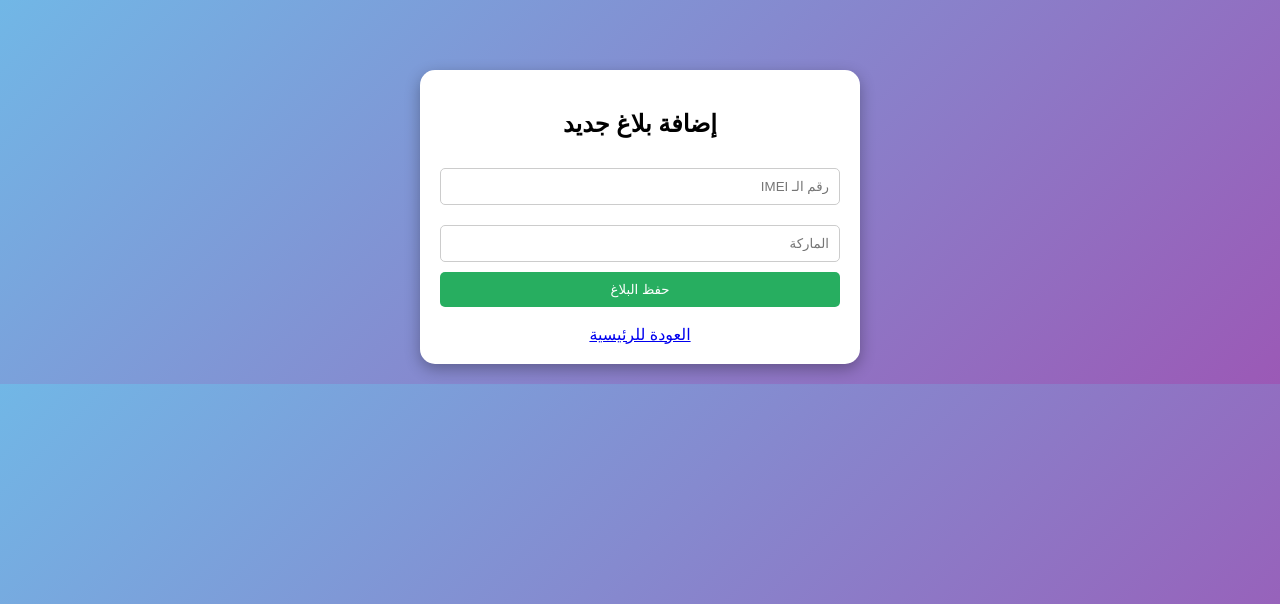
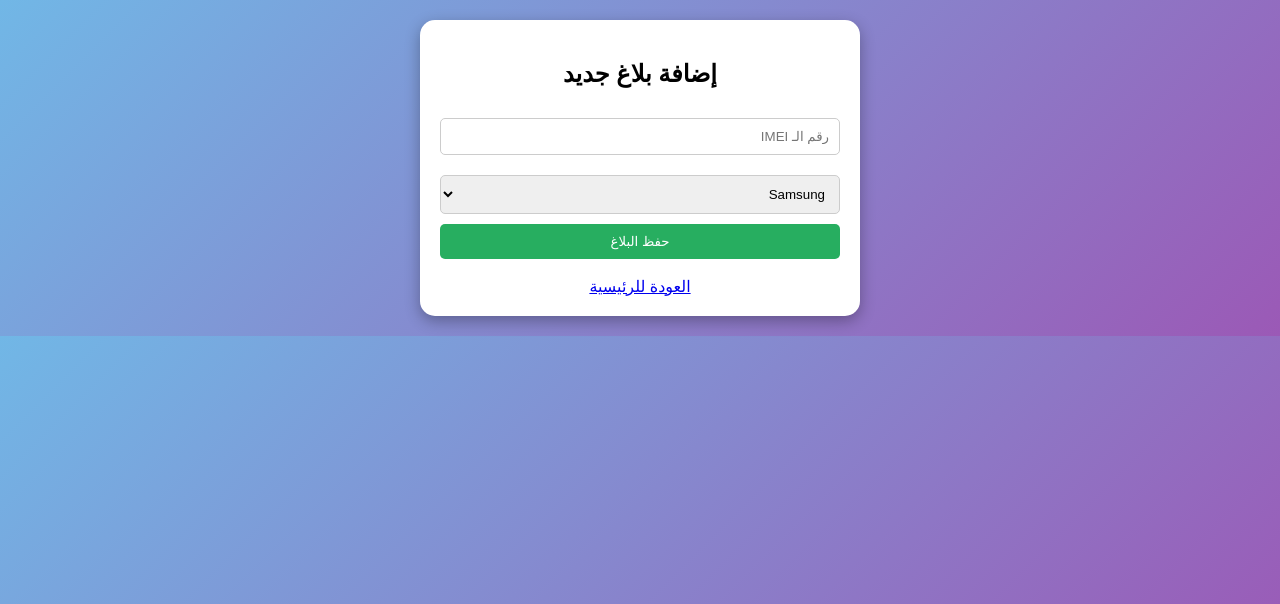
Before and after one commit to Ali202004/stolen-phones-project, a Flask app: page /add in a window 1280 px wide. Shown: the top 604 px of the page. Run offline with Flask 3, Linux system fonts and the light colour scheme.

Commit message:
Update add.html

```diff
--- a/templates/add.html
+++ b/templates/add.html
@@ -6,11 +6,16 @@
     <title>إضافة بلاغ</title>
 </head>
 <body>
-    <div class="container" style="margin-top: 50px;">
+    <div class="container">
         <h2>إضافة بلاغ جديد</h2>
         <form action="/add" method="POST">
-            <input type="text" name="imei" placeholder="رقم الـ IMEI" required><br>
-            <input type="text" name="brand" placeholder="الماركة" required><br>
+            <input type="text" name="imei" placeholder="رقم الـ IMEI" required>
+            <select name="brand">
+                <option value="Samsung">Samsung</option>
+                <option value="Vivo">Vivo</option>
+                <option value="LT">LT</option>
+                <option value="Other">أجهزة أخرى</option>
+            </select>
             <button type="submit">حفظ البلاغ</button>
         </form>
         <br><a href="/">العودة للرئيسية</a>
```
